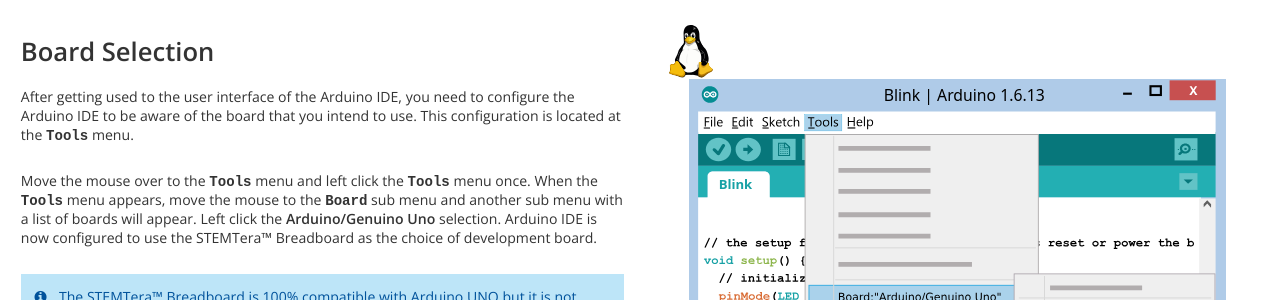
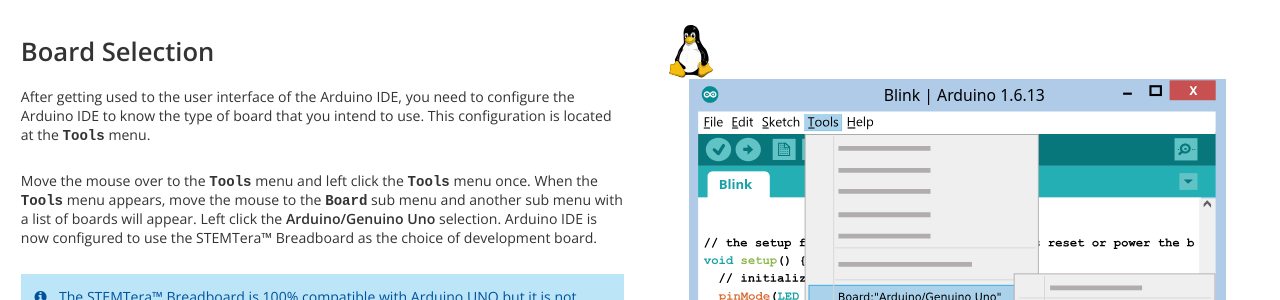
Before and after one commit to STEMTera/stemtera.github.io, a Jekyll site: the page built from en/begin/index.html, in a window 1280 px wide and 900 px high, scrolled down 6081 px. Shown: the part 173-473 px from the top of the window. Built offline with Jekyll 4.4.1, drawn with Linux system fonts in a browser that asks for light colours; nearby versions of some CDN libraries.

Commit message:
fixed typo

```diff
--- a/en/begin/_posts/2000-01-07-board-selection.md
+++ b/en/begin/_posts/2000-01-07-board-selection.md
@@ -9,7 +9,7 @@
 
 ## Board Selection
 
-After getting used to the user interface of the Arduino IDE, you need to configure the Arduino IDE to be aware of the board that you intend to use. This configuration is located at the **`Tools`** menu.
+After getting used to the user interface of the Arduino IDE, you need to configure the Arduino IDE to know the type of board that you intend to use. This configuration is located at the **`Tools`** menu.
 
 Move the mouse over to the **`Tools`** menu and left click the **`Tools`** menu once. When the **`Tools`** menu appears, move the mouse to the **`Board`** sub menu and another sub menu with a list of boards will appear. Left click the **Arduino/Genuino Uno** selection. Arduino IDE is now configured to use the (STMB) as the choice of development board.
 
```
